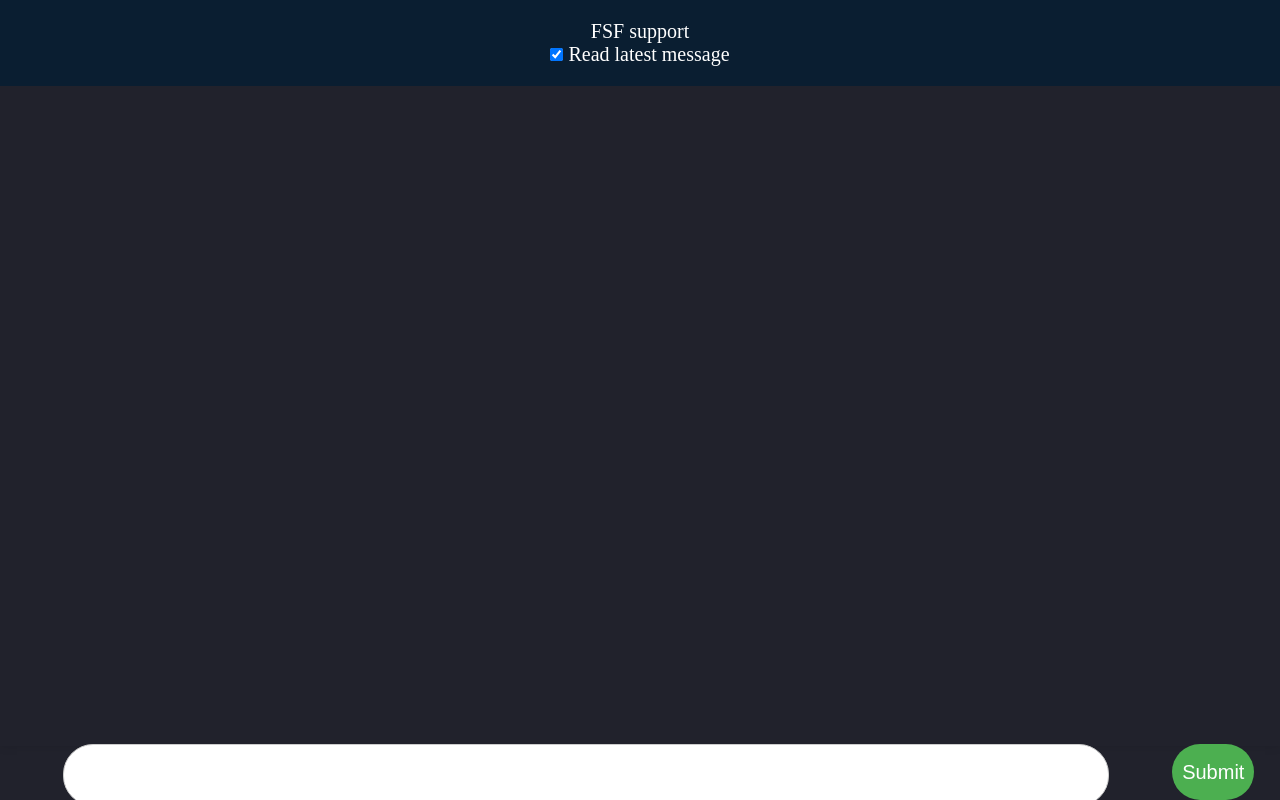
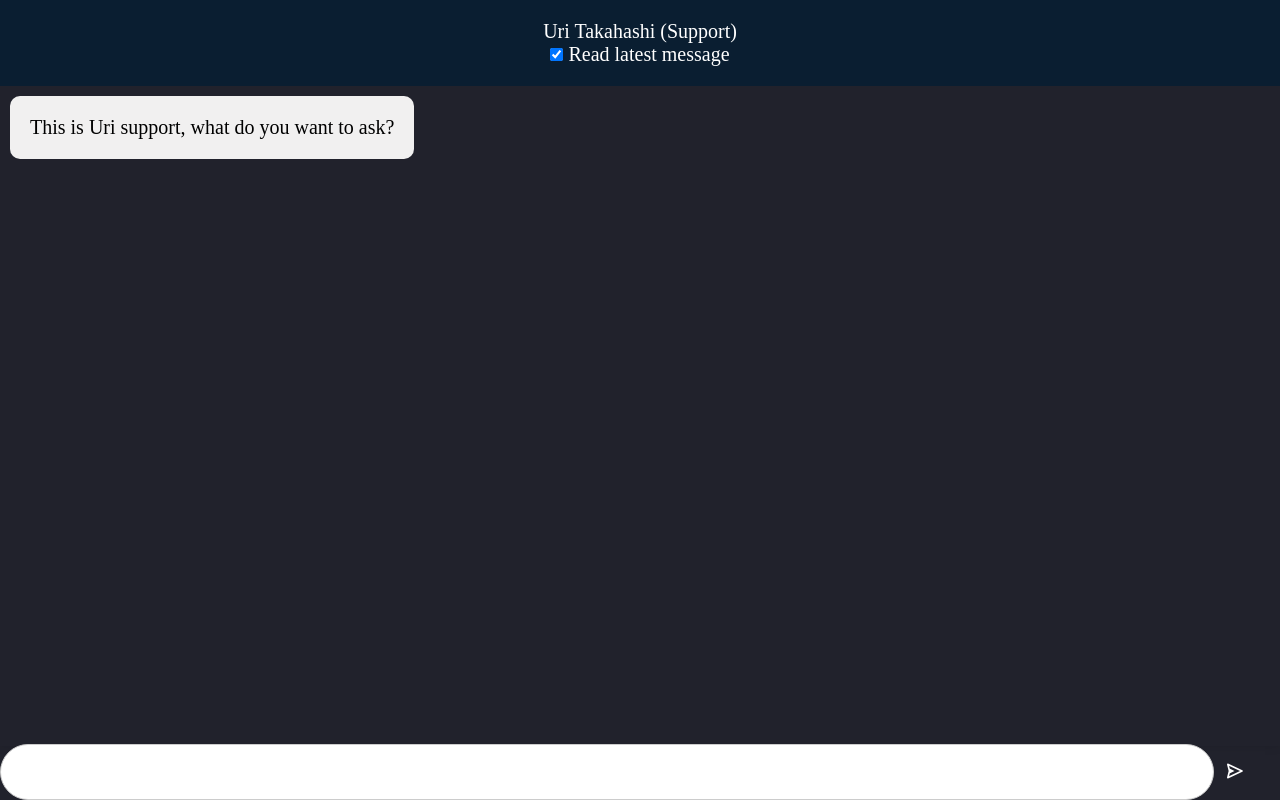
Before and after one commit to zimlewis/fsf, a plain HTML site: page messaging.html in a window 1280 px wide. Drawn offline with Linux system fonts and the light colour scheme; no server answers.

Commit message:
chat update 3

```diff
--- a/code/chat.css
+++ b/code/chat.css
@@ -2,11 +2,12 @@
 * {
     margin: 0;
     padding: 0;
+    font-size: 20px;
 }
 
 /* Set a background color for the body */
 body {
-    font-size: 20px;
+
     background-color: #21222c;
 
 }
@@ -72,23 +73,23 @@ body {
     flex: 1;
     padding: 5px;
     border: 1px solid #ccc;
-    border-radius: 5px;
+    border-radius: 30px;
 }
 
 
 
 /* Style the submit button */
-#send-message input[type="submit"] {
+#send-message button[type="submit"] {
+    color: white;
+    background-color: #00000000;
     padding: 5px 10px;
-    background-color: #4caf50;
-    color: #ffffff;
     border: none;
     cursor: pointer;
     overflow: auto;
     border-radius: 30px;
     outline: none;
 
-    font-size: 20px;
+    font-size:24px;
 
     box-shadow: none;
 
@@ -96,8 +97,7 @@ body {
 }
 
 /* Style the submit button on hover */
-#send-message input[type="submit"]:hover {
-    background-color: #45a049;
+#send-message button[type="submit"]:hover {
     border: 0;
     border: none;
     overflow: auto;
@@ -108,7 +108,7 @@ body {
 }
 
 
-#send-message input[id = 'message']{
+#send-message button[id = 'message']{
     font-size: 20px;
     min-height: 50px;
     margin-right: 5%;
--- a/code/scifiscrollbar.css
+++ b/code/scifiscrollbar.css
@@ -1,24 +1,24 @@
 /* Designing for scroll-bar */
-::-webkit-scrollbar {
+* ::-webkit-scrollbar {
   width: 6px;
 }
 
 /* Track */
-::-webkit-scrollbar-track {
+* ::-webkit-scrollbar-track {
   background-color: #000033;
 }
 
 /* Handle */
-::-webkit-scrollbar-thumb {
+* ::-webkit-scrollbar-thumb {
   background-color: #00fff7;
   border-radius: 5px;
 }
 
 /* Handle on hover */
-::-webkit-scrollbar-thumb:hover {
+* ::-webkit-scrollbar-thumb:hover {
   background-color: #0066cc;
 }
 
-::-webkit-scrollbar-thumb:active {
+* ::-webkit-scrollbar-thumb:active {
   background-color: #003399;
 }
--- a/messaging.html
+++ b/messaging.html
@@ -4,19 +4,20 @@
         <title>ym</title>
         <link rel="stylesheet" href="code/chat.css">
         <link rel="stylesheet" href="code/scifiscrollbar.css">
+        <link rel="stylesheet" href="code/boxicons-2.1.4/css/boxicons.css">
     </head>
     <body>
         <div class="container">
             <header>
-                FSF support
+                Uri Takahashi (Support)
                 <form><label><input id = 'mess-update' type = "checkbox" checked>  Read latest message</label></form>
             </header>
             <div id = "messages">
-
+                <div class="msg"><div class="not-you">This is Uri support, what do you want to ask?</div></div>
             </div>
             <form id = "send-message">
                 <input type = "text" id = "message" autocomplete = "off">
-                <input type = "submit">
+                <button type="submit"><span><div class = "bx bx-send"></div></span></button>
             </form>
         </div>
 
```
